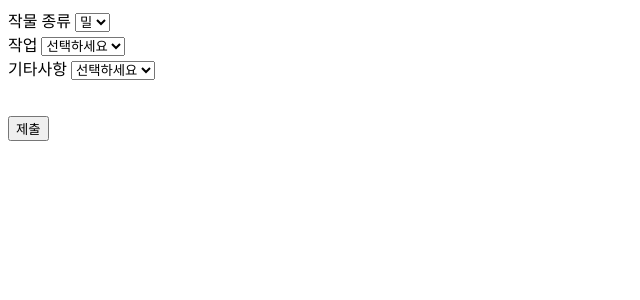
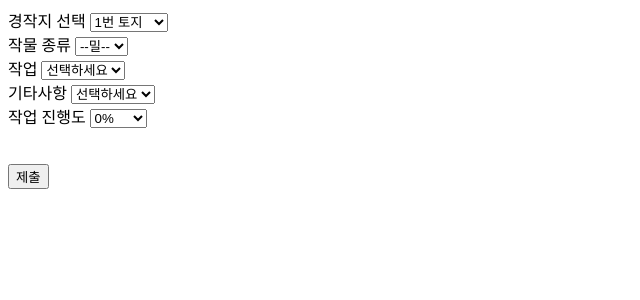
Before and after one commit to shjeon0304/AGMO, a Django app: page /homeapp/diary/ in a window 1280 px wide. Shown: the top 300 px of the page, without its empty margins (0-640 px from the left). Run offline with Django 5.2, Linux system fonts and the light colour scheme.

Commit message:
Add files via upload

```diff
--- a/homeapp/templates/diary.html
+++ b/homeapp/templates/diary.html
@@ -5,7 +5,23 @@
     <title>영농작업일지</title>
 
 <body>
+
 <form class="row g-3 my-2" action="#" method="POST">
+    <div class="col-md-2">
+        <label for="field" class="form-label">경작지 선택</label>
+        <select id ="field" class="form-label" name="fieldchoice" required>
+            <option value="1">1번 토지</option>
+            <option value="2">2번 토지</option>
+            <option value="3">3번 토지</option>
+            <option value="4">4번 토지</option>
+            <option value="5">5번 토지</option>
+            <option value="6">6번 토지</option>
+            <option value="7">7번 토지</option>
+            <option value="8">8번 토지</option>
+            <option value="9">9번 토지</option>
+            <option value="10">10번 토지</option>
+        </select>
+    </div>
     <div class="col-md-3">
         <label for="crop" class="form-label">작물 종류</label>
         <label for="crop" class="form-label" id="ssac_label"></label>
@@ -41,23 +57,22 @@
             }
         </script>
         <select id="crop" class="form-select" name="jcity" required onchange="select_work(this);">
-            <option value="밀"selected>밀</option>
-            <option value="팥">팥</option>
-
+            <option value="밀"selected>--밀--</option>
+            <option value="팥">--팥--</option>
         </select>
     </div>
     <div class="col-md-4">
         <label for="inputCounty" class="form-label">작업</label>
         <script type="text/javascript">
-            function select_etc(obj){
+            function select_etc(obj) {
                 if (obj.value == "파종") {
                     document.getElementById("inputEtc").innerHTML = `
                         <option value='alla'>알라코입제</option>
-                        <option value='alla'>파라코입제</option>
-                        <option value='alla'>부타유제</option>
+                        <option value='para'>파라코입제</option>
+                        <option value='buta'>부타유제</option>
                     `;
                 }
-                else if(obj.value == "방제") {
+                else if(obj.value == "북주기") {
                     document.getElementById("inputEtc".innerHTML) = `
                         <option value='14kg'>14~15kg</option>
                         <option value='15kg'>15~16kg</option>
@@ -67,25 +82,39 @@
                 }
                 else {
                     document.getElementById("inputEtc".innerHTML) = `
-                        <option value='none'>선택하세요</option>
+                        <option value='none'>개빡쳐요</option>
                     `;
                 }
 
             }
         </script>
         <select id="inputCounty" class="form-select" name="jcounty" required onchange="select_etc(this);">
-            <option value="none">선택하세요</option>
+            <option value="" disabled selected>선택하세요</option>
+
         </select>
 
     </div>
     <div class="col-md-5">
         <label for="inputEtc" class="form-label">기타사항</laber>
         <select id="inputEtc" class="form-select" name="working" required>
-            <option value="none">선택하세요</option>
+            <option value="">선택하세요</option>
         </select>
-
-
-
+    </div>
+    <div class="col-md-3">
+        <label for="workrate" class="form-label">작업 진행도</label>
+        <select id ="workrate" class="form-label" name="fieldchoice" required>
+            <option value="0"selected>0%</option>
+            <option value="10">10%</option>
+            <option value="20">20%</option>
+            <option value="30">30%</option>
+            <option value="40">40%</option>
+            <option value="50">50%</option>
+            <option value="60">60%</option>
+            <option value="70">70%</option>
+            <option value="80">80%</option>
+            <option value="90">90%</option>
+            <option value="100">100%</option>
+        </select>
     </div>
     <br>
     <br>
```
